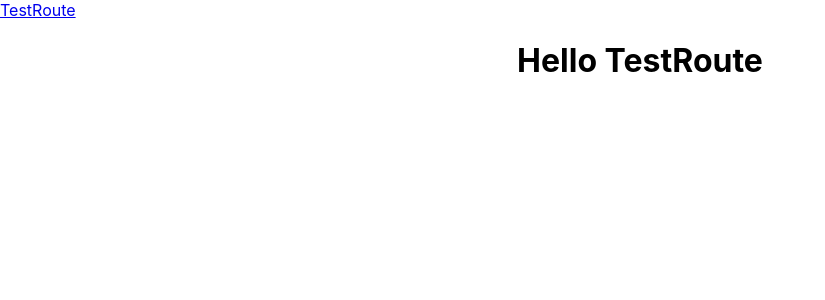
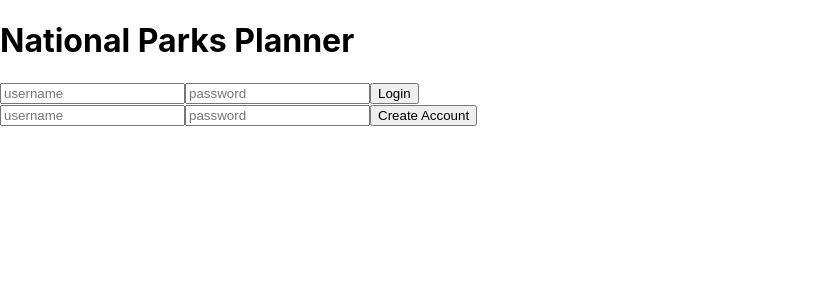
Before and after one commit to ashfollen/national-park-planner, a React (Create React App) app: page / in a window 1280 px wide. Shown: the top 300 px of the page, without its empty margins (0-825 px from the left). Built offline with nearby package versions, Linux system fonts and the light colour scheme; no server answers.

Commit message:
login and create account

```diff
--- a/src/App.js
+++ b/src/App.js
@@ -1,13 +1,40 @@
 import './App.css';
 import { BrowserRouter as Router, Switch, Route, Link } from "react-router-dom";
-import TestRoute from "./components/TestRoute"
+import TestRoute from "./components/TestRoute";
+import Login from "./components/Login";
+import { useState, useEffect } from 'react';
 
 function App() {
+
+  const [loggedIn, setLoggedIn] = useState(false)
+  const [user, setUser] = useState([])
 
   const production = 'https://backend-national-park-planner.herokuapp.com';
   const development = 'http://localhost:3000';
   const url = (process.env.NODE_ENV ? production : development)
 
+  useEffect(() => {
+    const token = localStorage.getItem("jwt");
+    console.log("token: " + token)
+
+    fetch(`${url}profile`, {
+      method: "GET",
+      headers: {
+        Authorization: `Bearer ${token}`,
+      },
+    }).then((response) => {
+      if (response.ok) {
+        response.json().then((data) => {
+          setLoggedIn(true)
+          setUser(data.user)
+        });
+      } else {
+        console.log("please log in")
+      }
+    });
+  }, []);
+
+    function signup(username, password) {
       fetch(`${url}/users`, {
         method: "POST",
         headers: {
@@ -16,15 +43,63 @@ function App() {
         },
         body: JSON.stringify({
           user: {
-        username: "testingusername",
-        password: "testingpassword"
+            username: `${username}`,
+            password: `${password}`,
           },
         }),
       })
-    .then((r) => r.json())
-    .then(console.log);
+        .then((response) => {
+          if (response.ok) {
+            response.json().then((data) => {
+              setUser(data.user)
+              setLoggedIn(true)
+              localStorage.setItem("jwt", data.jwt);
+            });
+          } else {
+            console.log("form incorrectly filled out")
+          }
+        })
+    }
+
+    function login(username, password) {
+      fetch(`${url}/login`, {
+        method: "POST",
+        headers: {
+          "Content-Type": "application/json",
+          Accept: "application/json",
+        },
+        body: JSON.stringify({
+          user: {
+            username: `${username}`,
+            password: `${password}`
+          }
+        })
+      }).then((response) => {
+        if (response.ok) {
+          response.json().then((data) => {
+            console.log("hi" + data.jwt)
+            setUser(data.user)
+            setLoggedIn(true)
+            localStorage.setItem("jwt", data.jwt);
+          });
+        } else {
+          console.log("wrong username/password")
+        }
+      })
+    }
+
+
+    function logout() {
+      localStorage.clear()
+      setUser(null)
+      setLoggedIn(false)
+    }
+
+
 
   return (
+    <div className="app">
+      {loggedIn ?
         <Router basename={process.env.PUBLIC_URL}>
           <div className="nav-bar">
             <nav>
@@ -37,6 +112,10 @@ function App() {
             </Route>
           </Switch>
         </Router>
+        :
+        <Login login={login} signup={signup}/>
+      }
+    </div>
   );
 }
 
--- /dev/null
+++ b/src/components/Login.js
@@ -0,0 +1,59 @@
+import { useState } from 'react';
+
+export default function Login({signup, login}) {
+
+    const [username, setUsername] = useState('');
+    const [password, setPassword] = useState('');
+    const [newUsername, setNewUsername] = useState('')
+    const [newPassword, setNewPassword] = useState('')
+
+    function handleSubmitSignup(e) {
+        e.preventDefault()
+        signup(newUsername, newPassword)
+    }
+
+    function handleSubmitLogin(e) {
+        e.preventDefault();
+        login(username, password)
+    }
+
+    return (
+        <div className="login">
+                <div className="title">
+                    <h1>National Parks Planner</h1>
+                </div>
+                <form onSubmit={(e) => handleSubmitLogin(e)}>
+                <input
+                    placeholder="username"
+                    type="text"
+                    value={username}
+                    onChange={(e) => setUsername(e.target.value)}
+                />
+                <input
+                    placeholder="password"
+                    type="text"
+                    value={password}
+                    onChange={(e) => setPassword(e.target.value)}
+                />
+                <button type="submit">Login</button>
+                </form>
+
+                <form onSubmit={(e) => handleSubmitSignup(e)}>
+                <input
+                    placeholder="username"
+                    type="text"
+                    value={newUsername}
+                    onChange={(e) => setNewUsername(e.target.value)}
+                />
+                <input
+                    placeholder="password"
+                    type="text"
+                    value={newPassword}
+                    onChange={(e) => setNewPassword(e.target.value)}
+                />
+
+                <button type="submit">Create Account</button>
+                </form>
+            </div>
+    )
+}
```
Lines whose indentation alone changed are shown as unchanged.
